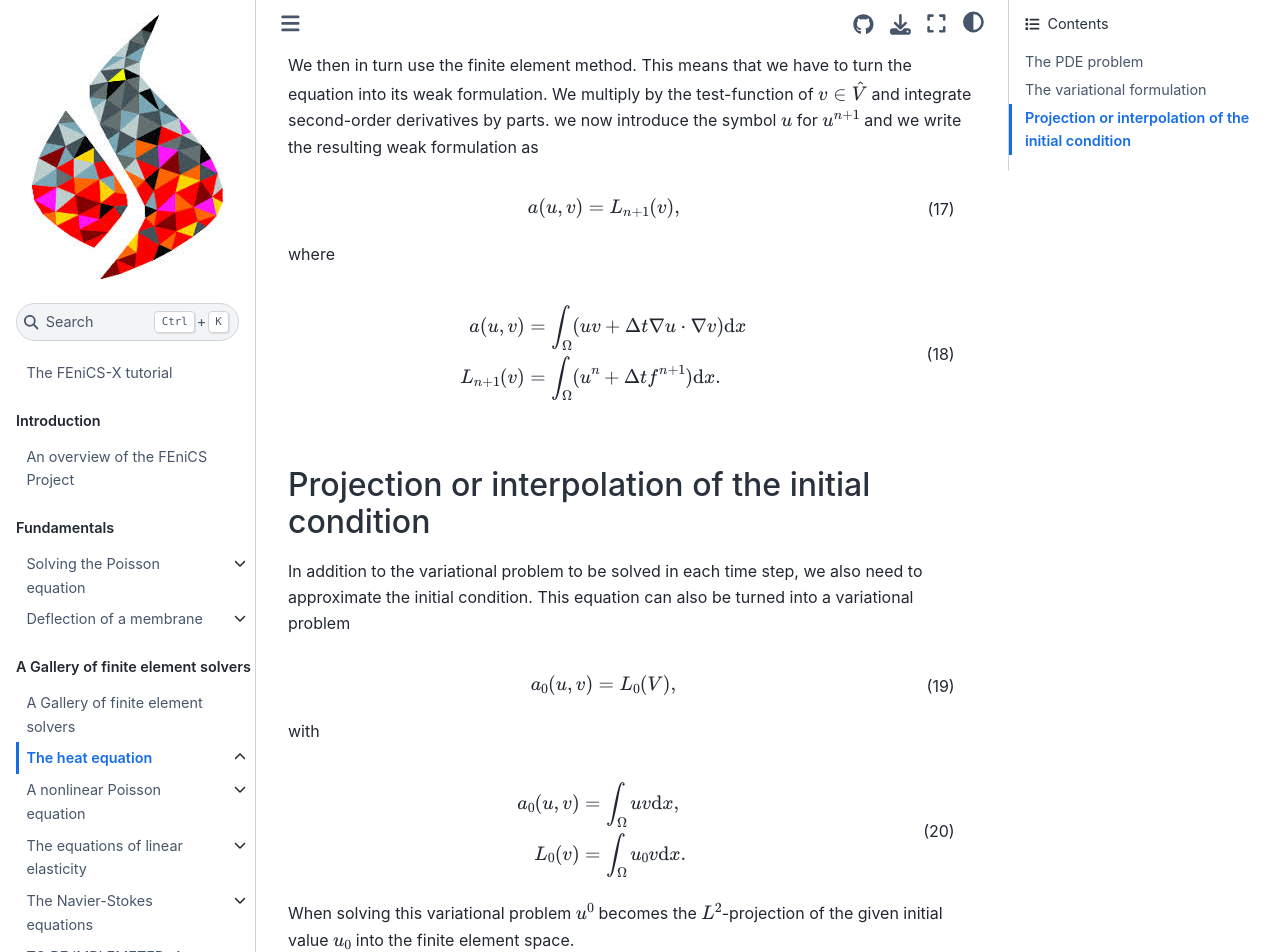
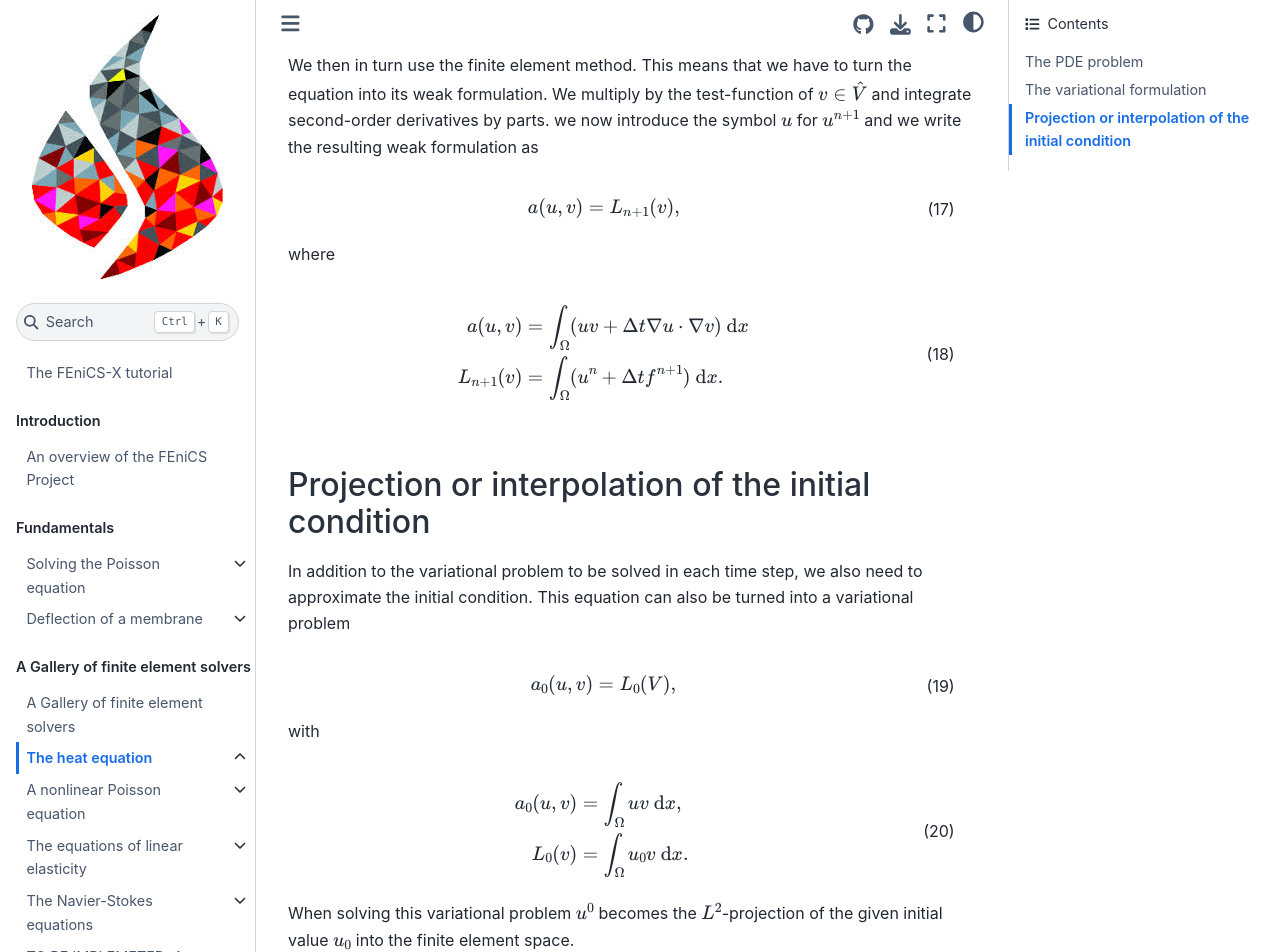
Before and after one commit to jorgensd/dolfinx-tutorial, a Jupyter Book: the page built from chapter2/heat_equation.md, in a window 1280 px wide and 1400 px high, scrolled down 1765 px. Shown: the top 952 px of the window. Built offline with Jupyter Book 1.0.4 settings and Sphinx 7.4.7 and the Sphinx Book theme 1.1.4, drawn with Linux system fonts in a browser that asks for light colours; pages that are not in the unit, such as notebooks, are missing from menus.

```diff
--- a/chapter2/heat_equation.md
+++ b/chapter2/heat_equation.md
@@ -45,8 +45,8 @@
 \end{align}
 where
 \begin{align}
-    a(u,v)&=\int_{\Omega}(uv + \Delta t \nabla u \cdot \nabla v )\mathrm{d} x\\
-    L_{n+1}(v)&=\int_{\Omega} (u^n+\Delta t f^{n+1})\mathrm{d} x.
+    a(u,v)&=\int_{\Omega}(uv + \Delta t \nabla u \cdot \nabla v )~\mathrm{d} x\\
+    L_{n+1}(v)&=\int_{\Omega} (u^n+\Delta t f^{n+1})~\mathrm{d} x.
 \end{align}
 
 
@@ -57,8 +57,8 @@
 \end{align}
 with
 \begin{align}
-    a_0(u,v)&=\int_{\Omega}uv\mathrm{d} x,\\
-    L_0(v)&=\int_{\Omega}u_0v\mathrm{d} x.
+    a_0(u,v)&=\int_{\Omega}uv~\mathrm{d} x,\\
+    L_0(v)&=\int_{\Omega}u_0v~\mathrm{d} x.
 \end{align}
 When solving this variational problem $u^0$ becomes the $L^2$-projection of the given initial value $u_0$ into the finite element space.
 
```
Also changed, not shown: chapter1/membrane.md (+0 -2 lines), chapter2/intro.md (+0 -1 lines), 10 other files.
